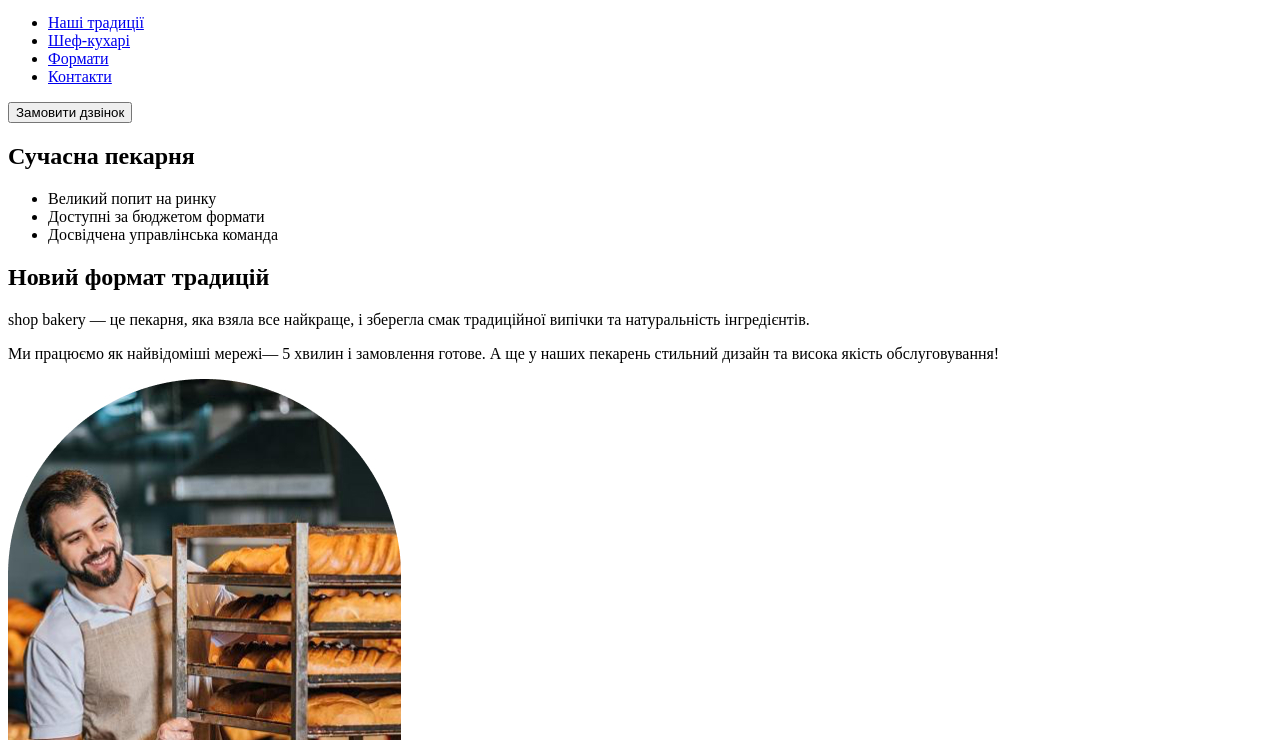
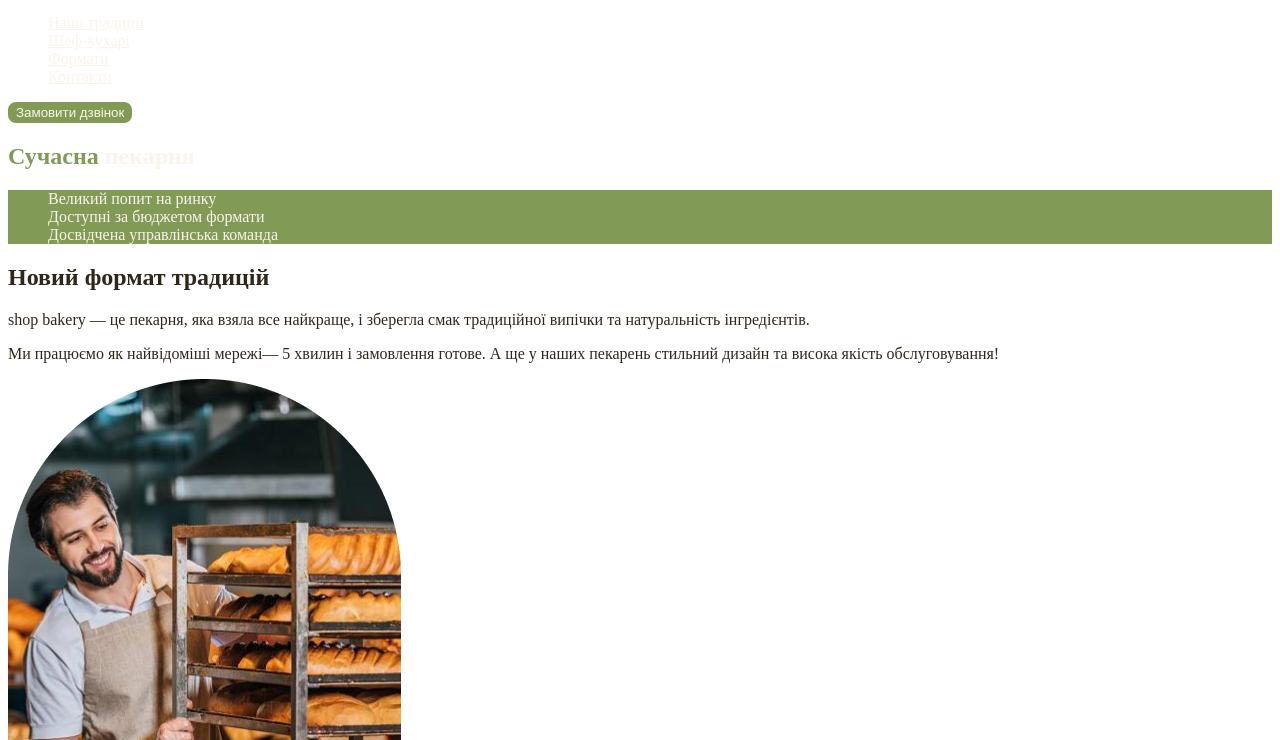
Before and after one commit to Barnich-Kate/GM_test, a plain HTML site: page index.html in a window 1280 px wide. Shown: the part 60-800 px from the top of the page. Drawn offline with Linux system fonts and the light colour scheme.

Commit message:
Add new styles

```diff
--- a/index.html
+++ b/index.html
@@ -4,6 +4,7 @@
     <meta charset="UTF-8">
     <meta http-equiv="X-UA-Compatible" content="IE=edge">
     <meta name="viewport" content="width=device-width, initial-scale=1.0">
+    <link rel="stylesheet" href="./style.css">
     <title>Сучасна пекарня</title>
 </head>
 <body>
@@ -14,25 +15,25 @@
                     <img src="./images/logo.svg" alt="logo">
                 </a>
                 <ul>
-                    <li><a href="#">Наші традиції</a></li>
-                    <li><a href="#">Шеф-кухарі</a></li>
-                    <li><a href="#">Формати</a></li>
-                    <li><a href="#">Контакти</a></li>
+                    <li><a href="#" class="link">Наші традиції</a></li>
+                    <li><a href="#" class="link">Шеф-кухарі</a></li>
+                    <li><a href="#" class="link">Формати</a></li>
+                    <li><a href="#" class="link">Контакти</a></li>
                 </ul>
             </nav>
-            <button type="submit">Замовити дзвінок</button>
+            <button type="submit" class="button">Замовити дзвінок</button>
         </header>
         <main>
             <section>
-                <h1>Сучасна пекарня</h1>
-                <ul>
+                <h1 class="hero-title"><span class="accent">Сучасна</span> пекарня</h1>
+                <ul class="advantages-list">
                     <li>Великий попит на ринку </li>
                     <li>Доступні за бюджетом формати</li>
                     <li>Досвідчена управлінська команда</li>
                 </ul>
             </section>
             <section>
-                <h2>Новий формат традицій</h2>
+                <h2 class="section-title">Новий формат традицій</h2>
                 <p><span>shop bakery</span> — це пекарня, яка взяла все найкраще, і зберегла смак традиційної випічки та натуральність інгредієнтів.</p>
                 <p>Ми працюємо як найвідоміші мережі—
                     <span>5 хвилин і замовлення готове.</span>
@@ -41,7 +42,7 @@
                     <img src="./images/baker_man.jpg" alt="backer_man">
             </section>
             <section>
-                <h2>Наші найкращі шеф -кухарі</h2>
+                <h2 class="section-title">Наші найкращі шеф-кухарі</h2>
                 <ul>
                     <li>
                         <article>
@@ -64,7 +65,7 @@
                 </ul>
             </section>
             <section>
-                <h2>Формати</h2>
+                <h2 class="section-title">Формати</h2>
                 <ul>
                     <li>
                         <article>
@@ -96,8 +97,10 @@
                 </ul>
             </section>
             <section>
-                <h2>Приєднуйся до мережі пекарень</h2>
+                <h2 class="section-title">Приєднуйся до мережі пекарень</h2>
                 <p>Заповни форму, щоб ми звʼязались з тобою!</p>
+                <button type="submit" class="button">Замовити дзвінок</button>
+                <iframe src="https://www.google.com/maps/embed?pb=!1m18!1m12!1m3!1d2540.163871257654!2d30.488658576247577!3d50.456673086916076!2m3!1f0!2f0!3f0!3m2!1i1024!2i768!4f13.1!3m3!1m2!1s0x40d4ce637bfe1717%3A0x5370c2254ad1b952!2z0LLRg9C70LjRhtGPINCh0ZbRh9C-0LLQuNGFINCh0YLRgNGW0LvRjNGG0ZbQsiwgNTQsINCa0LjRl9CyLCAwMjAwMA!5e0!3m2!1suk!2sua!4v1696524048276!5m2!1suk!2sua" width="603" height="595" allowfullscreen="" loading="lazy" referrerpolicy="no-referrer-when-downgrade"></iframe>
             </section>
     </main>
         <footer>
@@ -105,10 +108,10 @@
                 <img src="./images/logo.svg" alt="logo">
             </a>
             <ul>
-                <li><a href="#">Наші традиції</a></li>
-                <li><a href="#">Шеф-кухарі</a></li>
-                <li><a href="#">Формати</a></li>
-                <li><a href="#">Контакти</a></li>
+                <li><a href="#" class="link">Наші традиції</a></li>
+                <li><a href="#" class="link">Шеф-кухарі</a></li>
+                <li><a href="#" class="link">Формати</a></li>
+                <li><a href="#" class="link">Контакти</a></li>
             </ul>
             <address>
                 <ul>
--- /dev/null
+++ b/style.css
@@ -0,0 +1,50 @@
+:root {
+    --brand-color-light: #819B57;
+    --brand-color-dark: #465929;
+    --color-primary-light:#faf4ea;
+    --color-primary-dark: #31261a;
+}
+body {
+    color: var(--color-primary-dark);
+}
+
+ul {
+    list-style-type: none;
+}
+.button {
+    background-color: var(--brand-color-light);
+    border: 2px solid var(--brand-color-light);
+    border-radius: 8px;
+    color: var(--color-primary-light);
+    cursor: pointer;
+}
+
+.button:hover {
+    background-color: transparent;
+    color: var(--brand-color-dark);
+}
+
+.link {
+    color: var(--color-primary-light);
+}
+
+.link:hover {
+    color: var(--brand-color-light);
+}
+
+.hero-title {
+    color: var(--color-primary-light);
+}
+
+.hero-title .accent {
+    color: var(--brand-color-light);
+}
+
+.advantages-list {
+    color: var(--color-primary-light);
+    background-color: var(--brand-color-light);
+}
+
+.section-title {
+    color: var(--color-primary-dark);
+}
```
Also changed, not shown: 1 other file.
